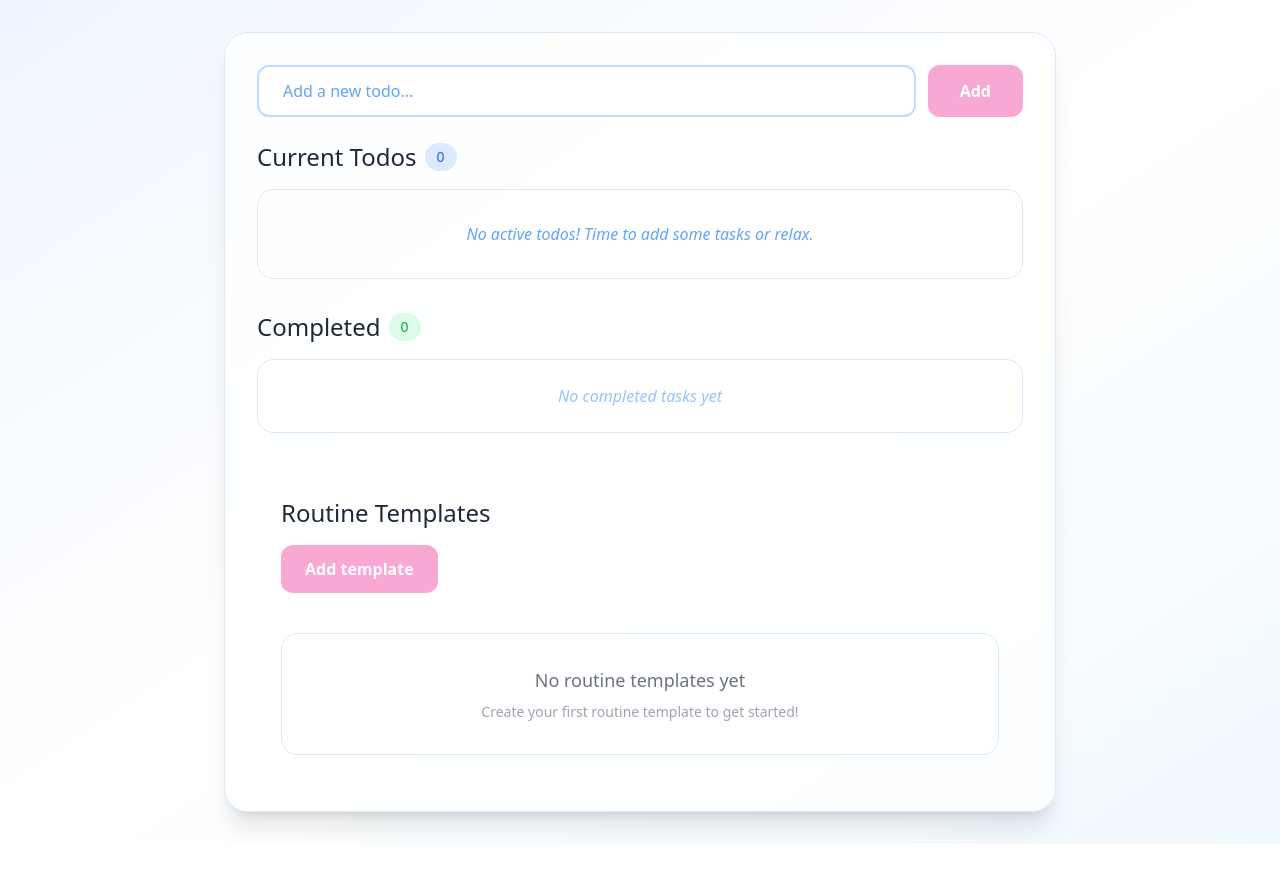
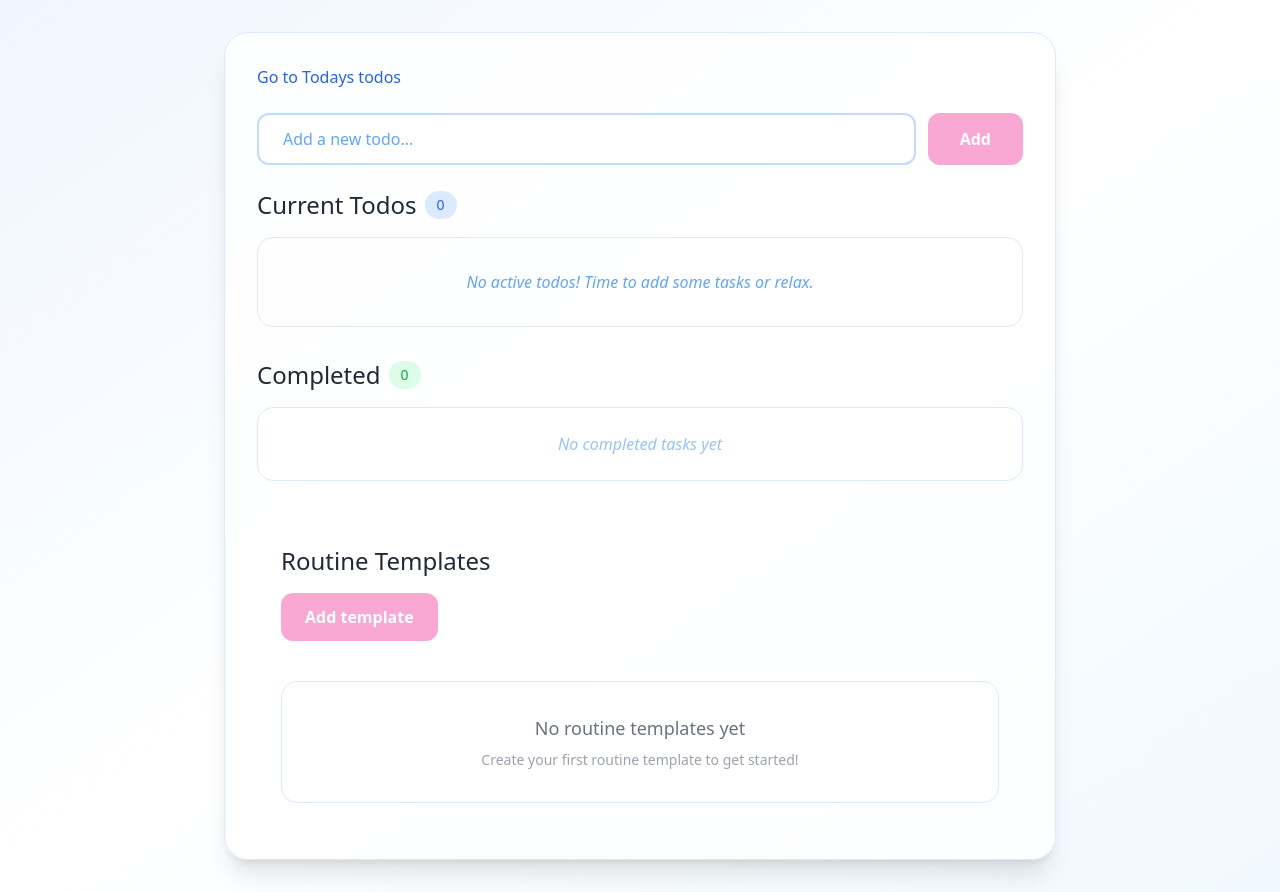
Before and after one commit to carolinejeppesen/todo-nuxt3, a Nuxt app: page / in a window 1280 px wide. Before the commit the page ends 844 px from the top, so only its background shows below. Built offline with nearby package versions, Linux system fonts and the light colour scheme.

Commit message:
added link to /today page

```diff
--- a/pages/index.vue
+++ b/pages/index.vue
@@ -2,6 +2,14 @@
   <div class="min-h-screen bg-gradient-to-br from-blue-50 via-white to-sky-50">
     <div class="max-w-4xl mx-auto p-8">
       <div class="bg-white/80 backdrop-blur-sm rounded-3xl shadow-xl border border-blue-100 p-8">
+        <div class="flex items-center justify-between mb-6">
+          <NuxtLink
+            to="/today"
+            class="text-blue-600 hover:text-blue-800 font-medium"
+          >
+            Go to Todays todos
+          </NuxtLink>
+        </div>
         <!-- New task -->
         <div class=" mb-6">
           <div class="flex gap-3">
@@ -89,7 +97,11 @@
             :editing-routine="editingRoutine"
             :editing-category-name="editingCategoryName"
             @save="handleRoutineSave"
-            @cancel="showRoutineForm = false; editingRoutine = null; editingCategoryName = ''"
+            @cancel="
+              showRoutineForm = false;
+              editingRoutine = null;
+              editingCategoryName = '';
+            "
           />
 
           <CategoryList
@@ -108,7 +120,7 @@
 
 <script setup>
 const {
- newTask,
+  newTask,
   addTask,
   activeTasksSorted,
   finishedTasksSorted,
```
